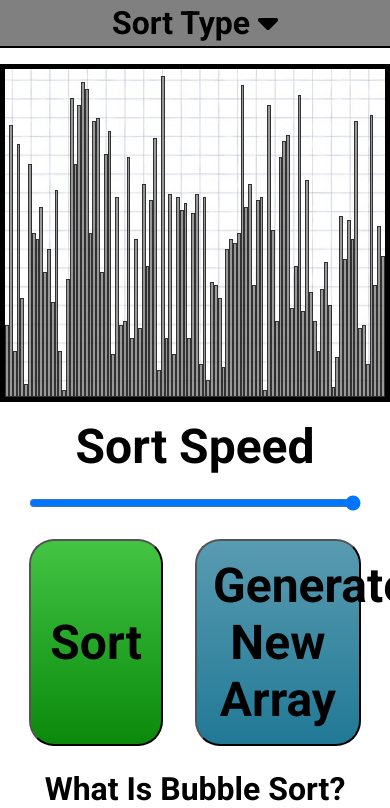
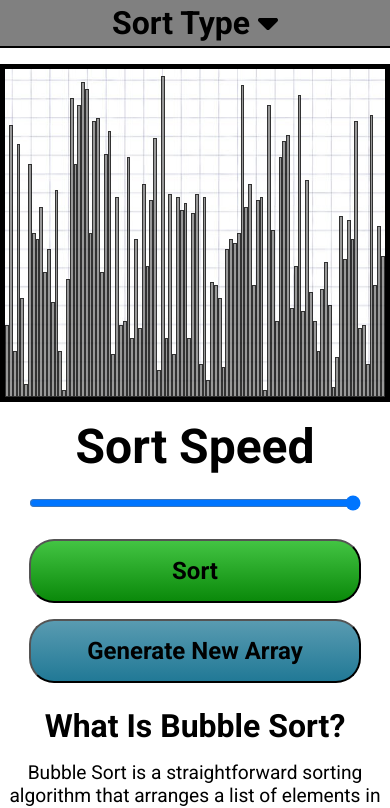
Before and after one commit to DevParkerCS/WhatTheSort, a React (Create React App) app: page / in a window 390 px wide. Shown: the top 808 px of the page. Built offline with nearby package versions, Linux system fonts and the light colour scheme.

Commit message:
Fixed button wrapping mobile screen

```diff
--- a/src/App.module.scss
+++ b/src/App.module.scss
@@ -111,7 +111,7 @@
   }
 }
 
-@media (min-width: 320px) and (max-width: 480px) {
+@media only screen and (max-width: 700px) {
   .sortText {
     width: 100vw;
     font-size: 1.2rem;
@@ -123,16 +123,17 @@
     margin: 1rem;
   }
 
-  .actionBtnWrapper {
-    display: block;
+  .actionItemsWrapper {
+    .actionBtnWrapper {
+      flex-direction: column;
 
-    .actionBtn {
-      width: 90vw;
-      margin: 0.5rem 0;
-      font-size: 1.5rem;
+      .actionBtn {
+        width: 100%;
+        margin: 0.5rem 0;
+        font-size: 1.5rem;
+      }
     }
   }
-
   .barsWrapper {
     width: 100vw;
     border-radius: 0px;
```
